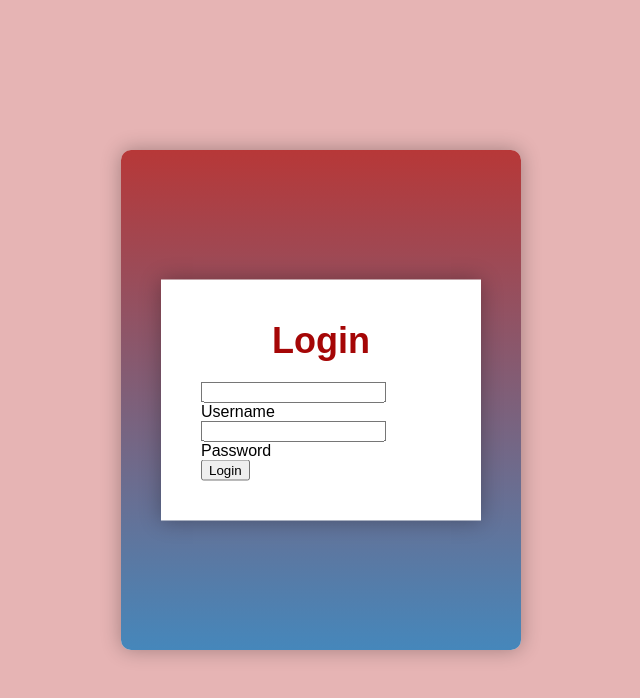
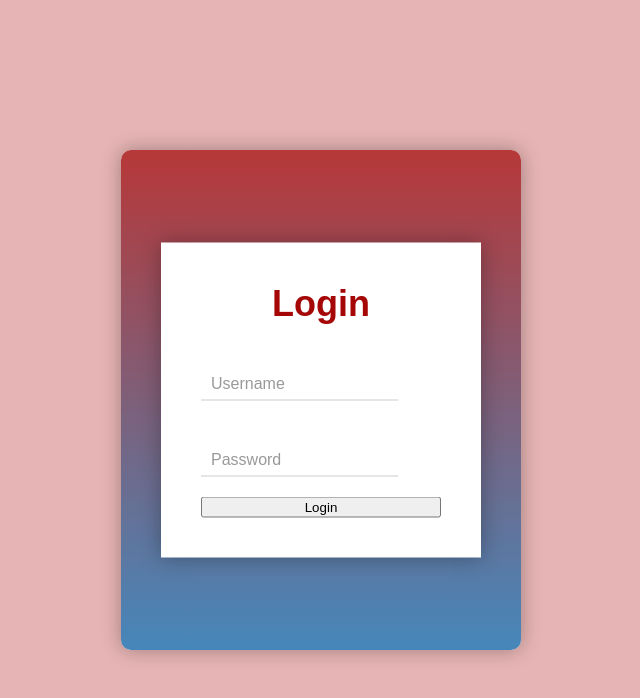
Before and after one commit to FahrijeGjoka/UEB2025_PHP, a PHP site: page /login.html in a window 1280 px wide. Shown: the top 698 px of the page, without its empty margins (319-959 px from the left). Run offline with PHP 8.4, Linux system fonts and the light colour scheme.

Commit message:
Update login.css
Added styles for form layout and input fields with labels.

```diff
--- a/login.css
+++ b/login.css
@@ -70,3 +70,31 @@
     color: rgb(165, 6, 6);
     text-align: center;
   }
+
+  form {
+    display: flex;
+    flex-direction: column;
+  }
+
+  .input-field {
+    position: relative;
+    margin: 20px 0;
+  }
+
+  input {
+    padding: 10px;
+    border: none;
+    border-bottom: 1px solid #ccc;
+    background: transparent;
+    outline: none;
+  }
+
+  label {
+    position: absolute;
+    top: 10px;
+    left: 10px;
+    font-size: 16px;
+    color: #999;
+    pointer-events: none;
+    transition: all 0.3s ease-in-out;
+  }
```
